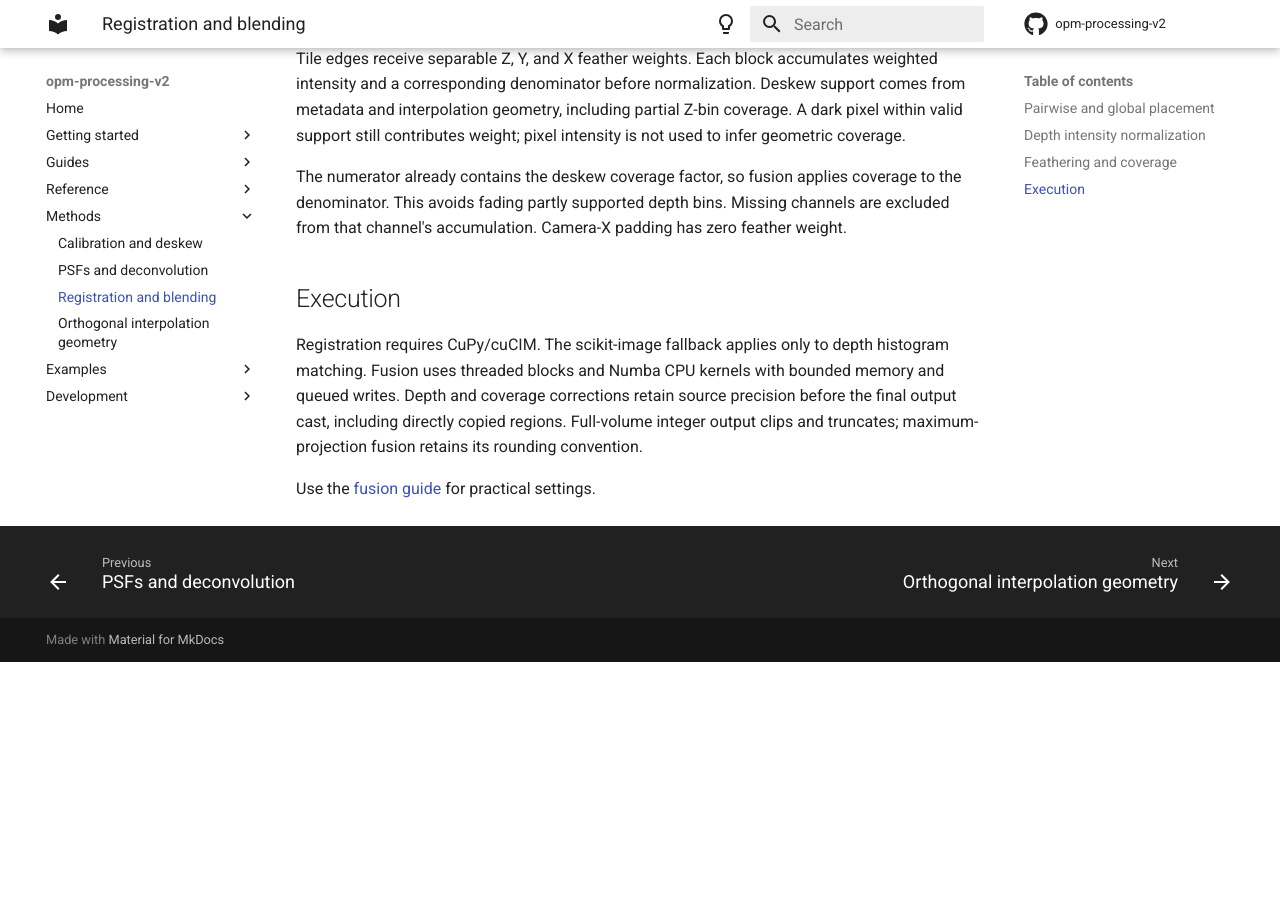
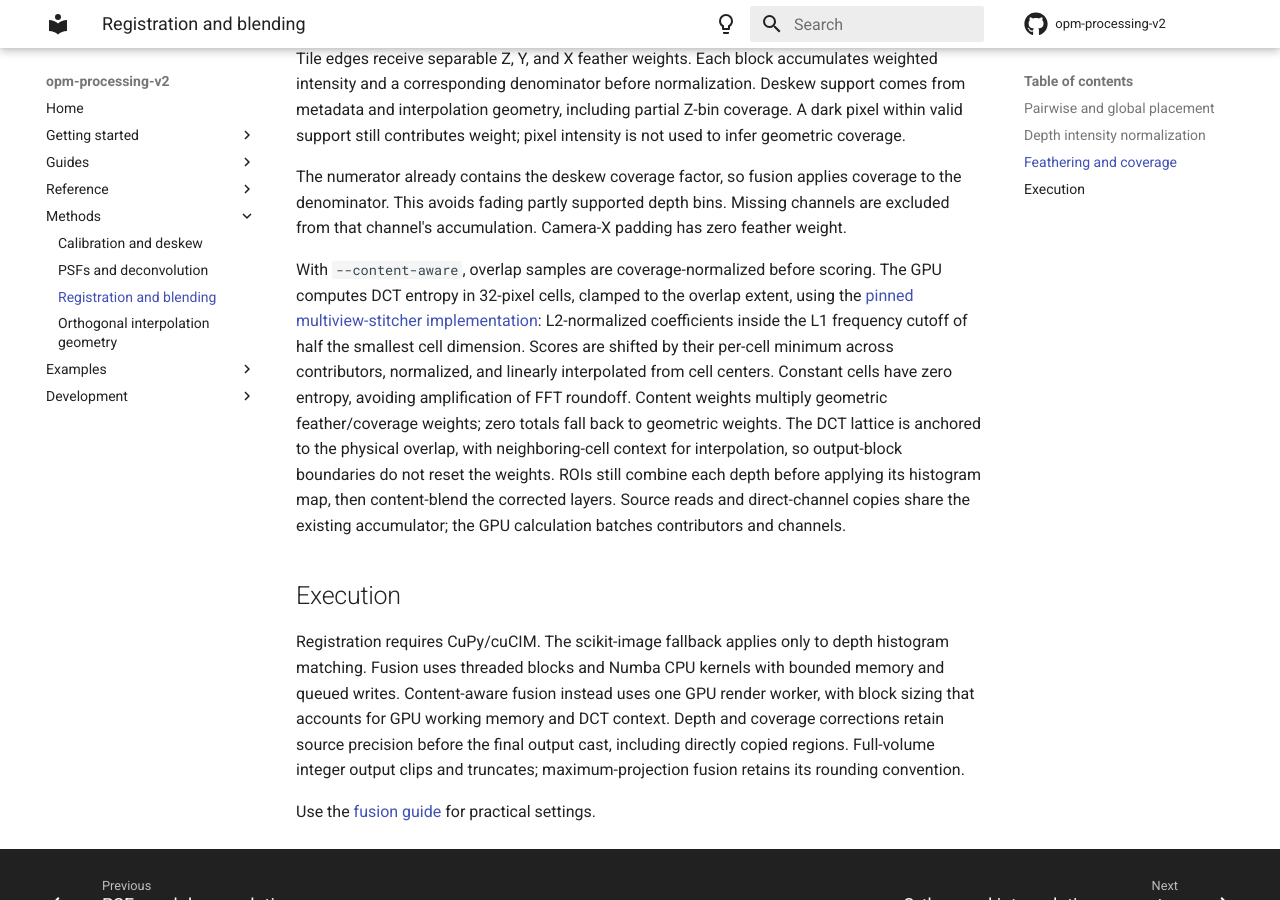
Before and after one commit to QI2lab/opm-processing-v2, an MkDocs documentation site: the page built from docs/methods/fusion.md, in a window 1280 px wide and 900 px high, scrolled down 2152 px. Built offline with MkDocs 1.6.1 and Material for MkDocs 9.7.7, drawn with Linux system fonts in a browser that asks for light colours; comment, search, counter and statistics services are not loaded; before the commit the page ends 2814 px from its top, so only the background shows below that.

Commit message:
feat(cli): expose content-aware fusion for volumes and ROIs

```diff
--- a/docs/methods/fusion.md
+++ b/docs/methods/fusion.md
@@ -104,13 +104,29 @@ coverage to the denominator. This avoids fading partly supported depth bins.
 Missing channels are excluded from that channel's accumulation. Camera-X padding
 has zero feather weight.
 
+With `--content-aware`, overlap samples are coverage-normalized before scoring.
+The GPU computes DCT entropy in 32-pixel cells, clamped to the overlap extent,
+using the [pinned multiview-stitcher implementation](https://github.com/multiview-stitcher/multiview-stitcher/blob/708fd8f96576e4e2934f1bc5d3e51e374c97de9f/src/multiview_stitcher/weights.py#L85):
+L2-normalized coefficients inside the L1 frequency cutoff of half the smallest
+cell dimension. Scores are shifted by their per-cell minimum across contributors,
+normalized, and linearly interpolated from cell centers. Constant cells have
+zero entropy, avoiding amplification of FFT roundoff. Content weights multiply
+geometric feather/coverage weights; zero totals fall back to geometric weights.
+The DCT lattice is anchored to the physical overlap, with neighboring-cell
+context for interpolation, so output-block boundaries do not reset the weights.
+ROIs still combine each depth before applying its histogram map, then content-blend
+the corrected layers. Source reads and direct-channel copies share the existing
+accumulator; the GPU calculation batches contributors and channels.
+
 ## Execution
 
 Registration requires CuPy/cuCIM. The scikit-image fallback applies only to
 depth histogram matching.
 Fusion uses threaded blocks and Numba CPU kernels with bounded memory and queued
-writes. Depth and coverage corrections retain source precision before the final
-output cast, including directly copied regions. Full-volume integer output clips
+writes. Content-aware fusion instead uses one GPU render worker, with block
+sizing that accounts for GPU working memory and DCT context. Depth and coverage
+corrections retain source precision before the final output cast, including
+directly copied regions. Full-volume integer output clips
 and truncates; maximum-projection
 fusion retains its rounding convention.
 
```
Also changed, not shown: docs/guides/fusion.md (+7 -0 lines), docs/reference/cli/export-rois.md (+1 -0 lines), docs/reference/cli/fuse.md (+2 -1 lines), 3 other files.
